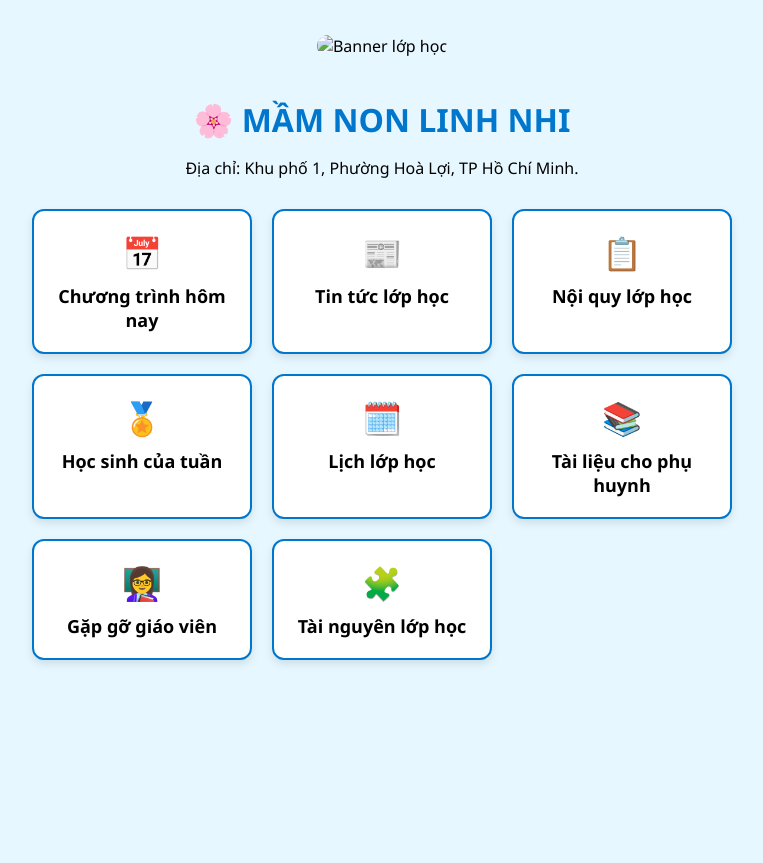
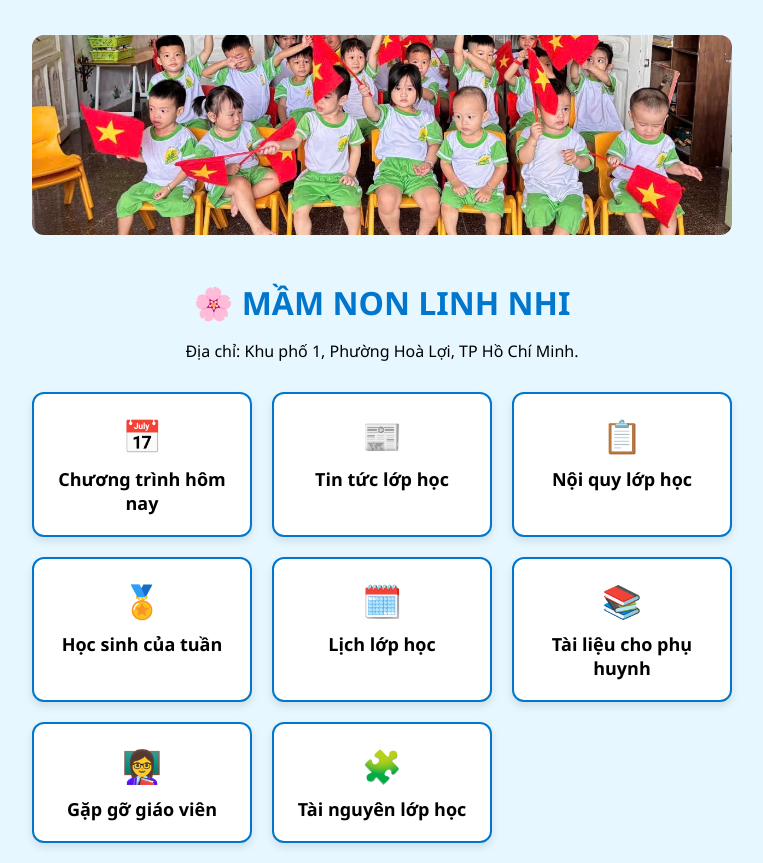
Before and after one commit to mamnonlinhnhi/nhatre, a plain HTML site: page index.html in a window 1280 px wide. Shown: the whole page, without its empty margins (258-1021 px from the left). Before the commit the page ends 800 px from the top, so only its background shows below. Drawn offline with Linux system fonts and the light colour scheme.

Commit message:
Update index.html

```diff
--- a/index.html
+++ b/index.html
@@ -54,7 +54,7 @@
 </head>
 <body>
   <header>
-  <img src="images/IMG-7539.jpeg" alt="Banner lớp học" style="width:100%; max-height:200px; object-fit:cover; border-radius:12px; margin-bottom:20px;">
+  <img src="images/IMG_7539.jpeg" alt="Banner lớp học" style="width:100%; max-height:200px; object-fit:cover; border-radius:12px; margin-bottom:20px;">
   <h1>🌸 MẦM NON LINH NHI</h1>
   <p>Địa chỉ: Khu phố 1, Phường Hoà Lợi, TP Hồ Chí Minh.</p>
 </header>
```
